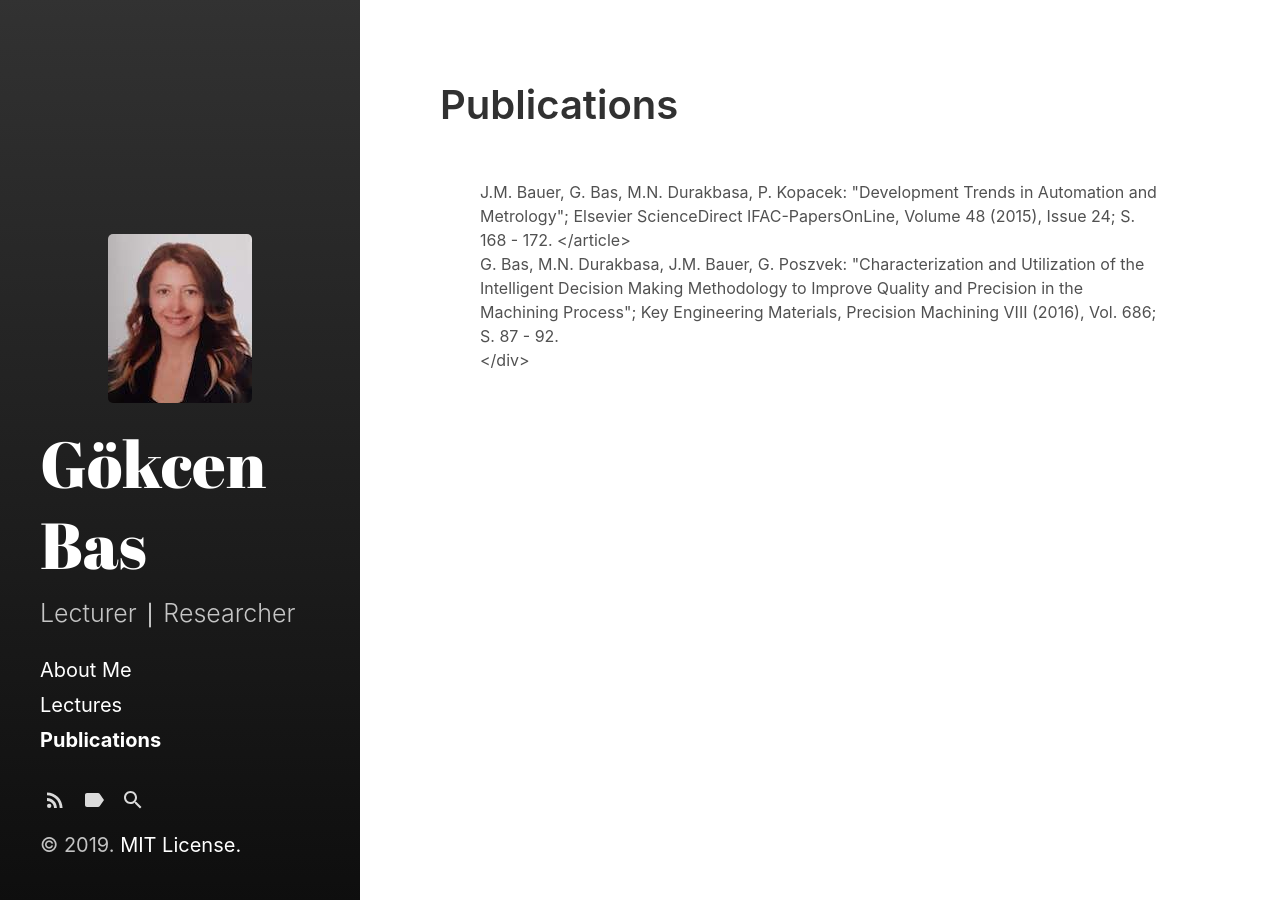
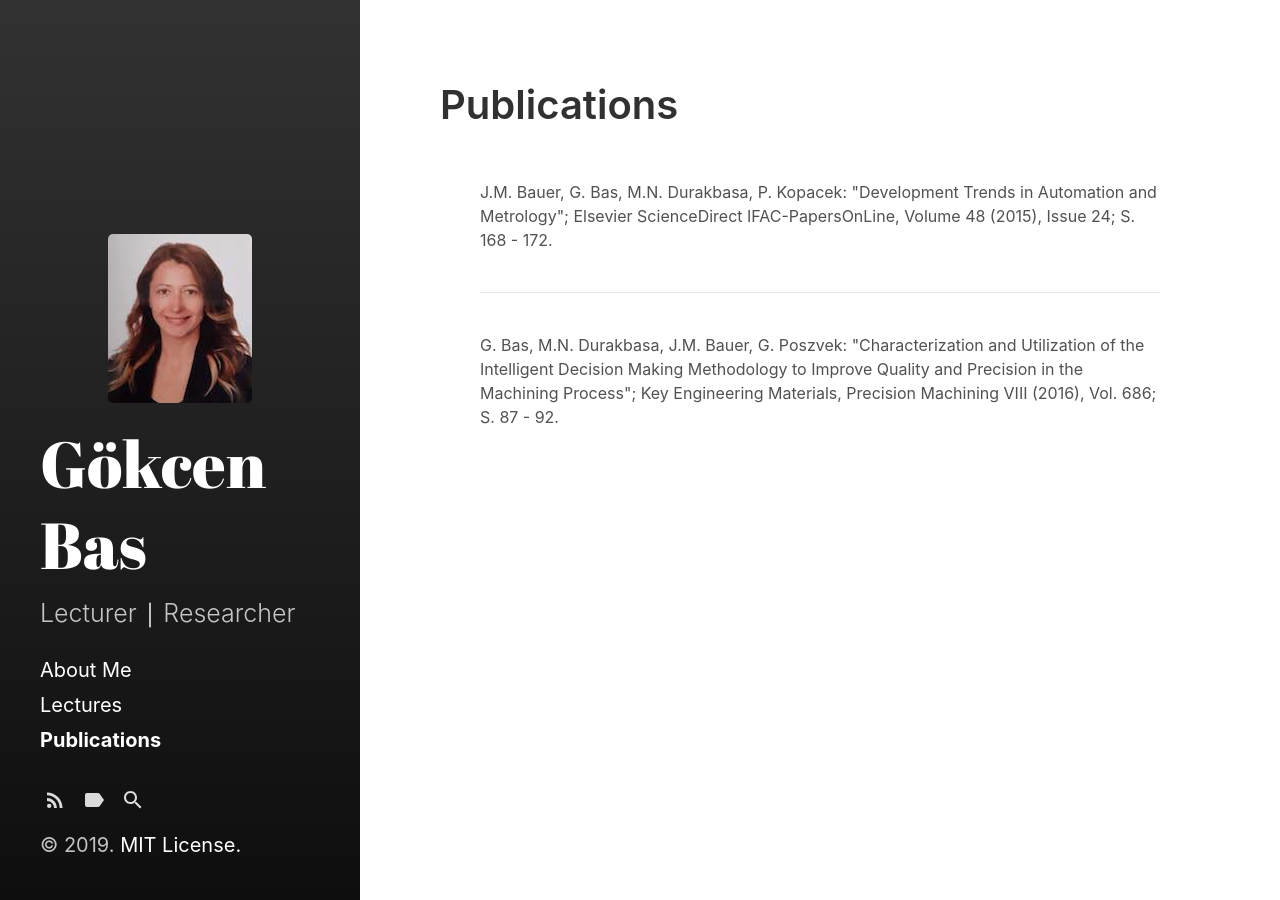
Before and after one commit to Budhaditya1/budhaditya1.github.io, a Jekyll site: the page built from publications.md, in a window 1280 px wide. Built offline with Jekyll 4.4.1, drawn with Linux system fonts in a browser that asks for light colours; comment, search, counter and statistics services are not loaded.

Commit message:
Update publications.md

```diff
--- a/publications.md
+++ b/publications.md
@@ -15,8 +15,9 @@ sidebar_link: true
 J.M. Bauer, G. Bas, M.N. Durakbasa, P. Kopacek:
 "Development Trends in Automation and Metrology";
 Elsevier ScienceDirect IFAC-PapersOnLine, Volume 48 (2015), Issue 24; S. 168 - 172.
+  </div>
 </article>
- </div>
+
 
 <article class="post-body">
   <div style="display: inline"><div style="display: inline" data-badge-type="donut" data-doi="0.1001/jama.2016.9797" data-hide-no-mentions="true" class="altmetric-embed"></div>G. Bas, M.N. Durakbasa, J.M. Bauer, G. Poszvek:
```
